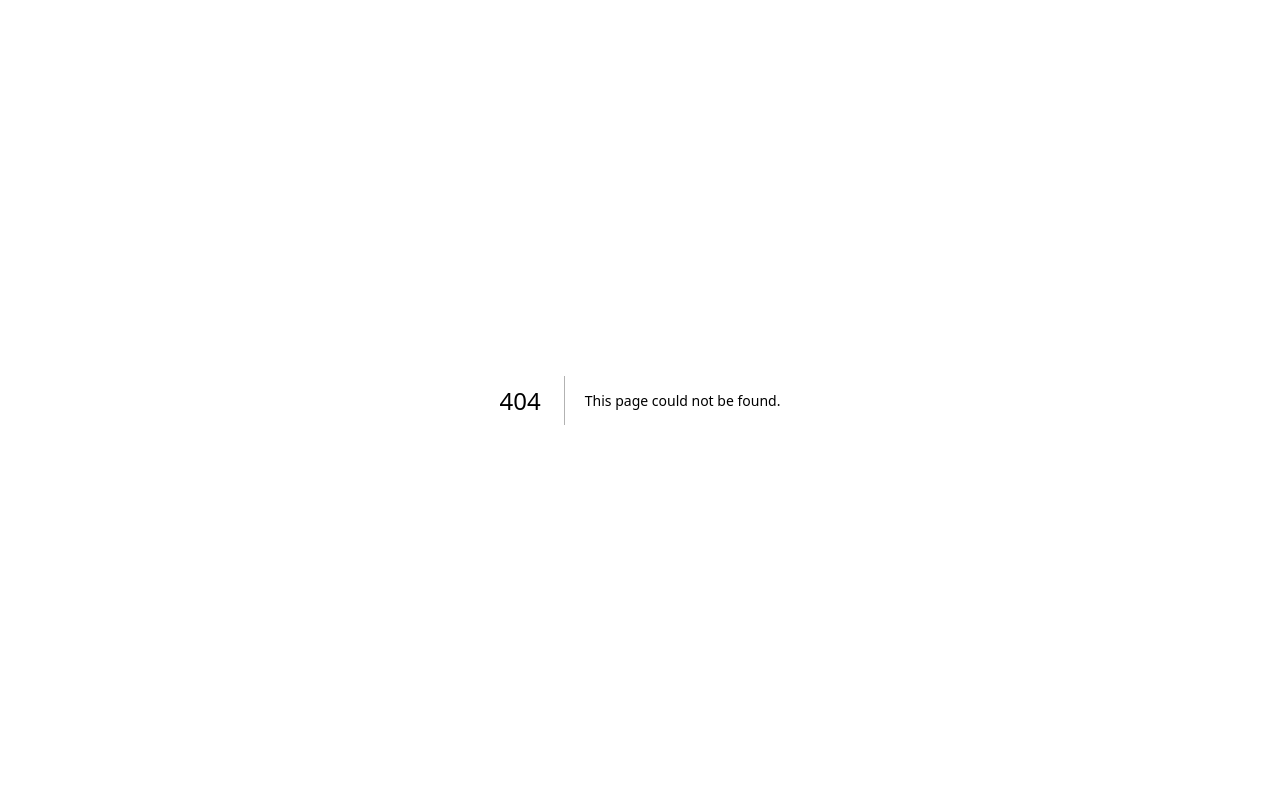
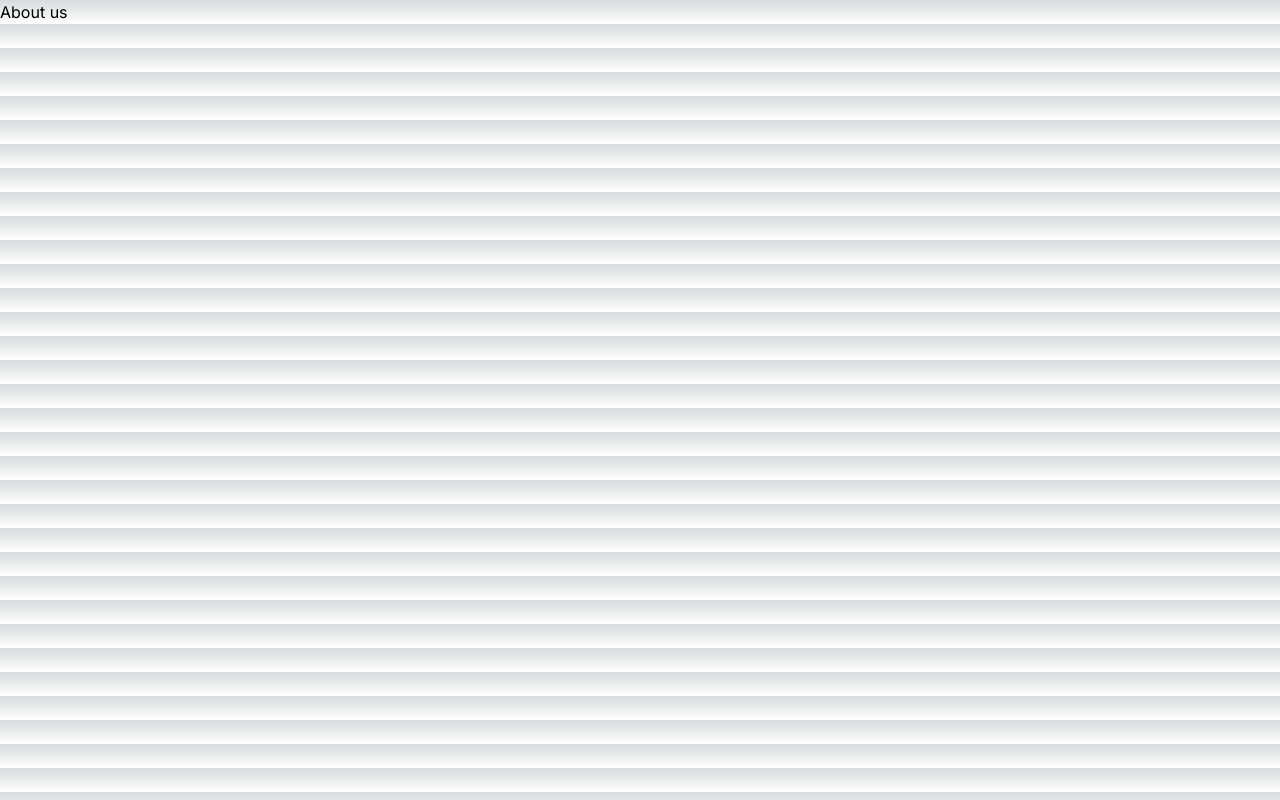
Before and after one commit to tzniceguy/company-portfolio, a Next.js app: page /about in a window 1280 px wide. Before the commit this address had no page. Built offline with nearby package versions, Linux system fonts and the light colour scheme.

Commit message:
first commit: added about us page

```diff
--- /dev/null
+++ b/app/about/page.tsx
@@ -0,0 +1,7 @@
+import React from 'react'
+
+export default function page() {
+  return (
+    <div>About us</div>
+  )
+}
```
